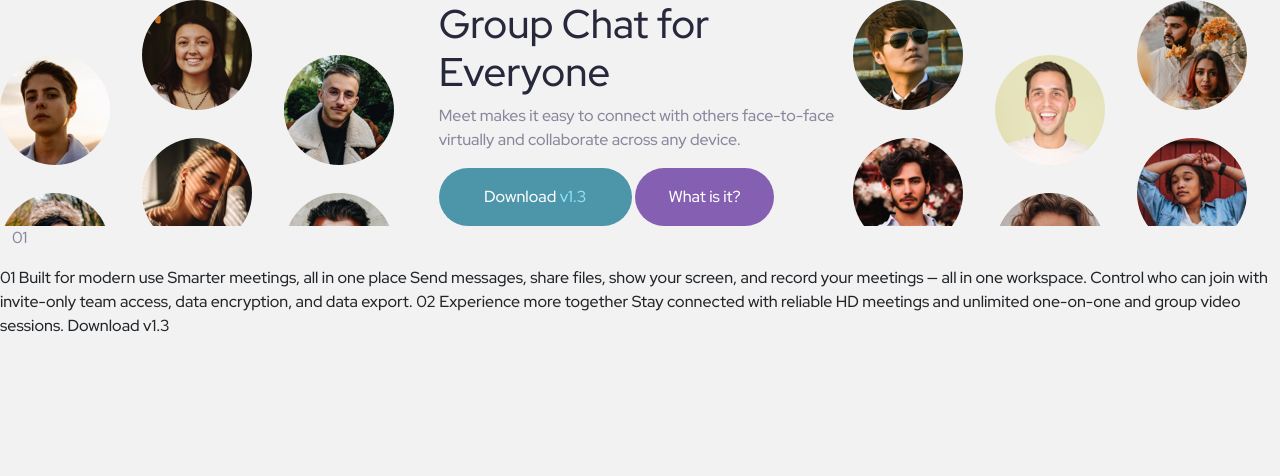
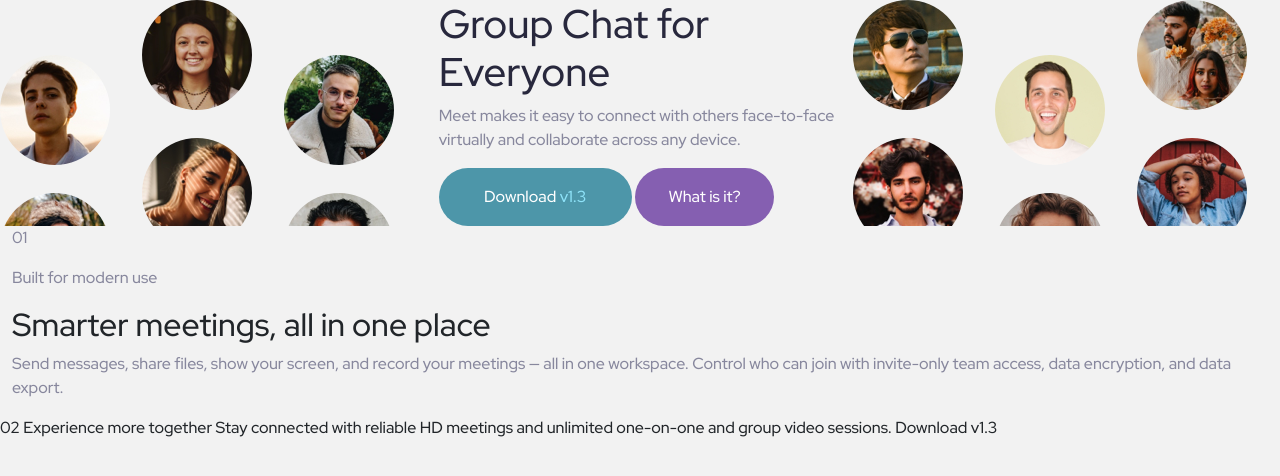
Before and after one commit to aavv8931/Meet-Landing-Page, a plain HTML site: page index.html in a window 1280 px wide. Drawn offline with nearby package versions, Linux system fonts and the light colour scheme.

Commit message:
Description structure in Section

```diff
--- a/index.html
+++ b/index.html
@@ -58,18 +58,15 @@
           <div class="col-xxl-3 man-texting"></div>
         </div>
       </div>
-      <div class="col-xx-6"></div>
+      <div class="col-xx-6 description">
+        <p class="mini-title">Built for modern use</p>
+        <h2>Smarter meetings, all in one place</h2>
+        <p class="mini-description">Send messages, share files, show your screen, and record your meetings — all in one
+          workspace. Control who can join with invite-only team access, data encryption, and data export.</p>
+      </div>
     </div>
     <div id="footer"></div>
   </div>
-  01
-  Built for modern use
-
-  Smarter meetings, all in one place
-
-  Send messages, share files, show your screen, and record your meetings — all in one
-  workspace. Control who can join with invite-only team access, data encryption, and data export.
-
   02
   Experience more together
   Stay connected with reliable HD meetings and unlimited one-on-one and group video sessions.
```
